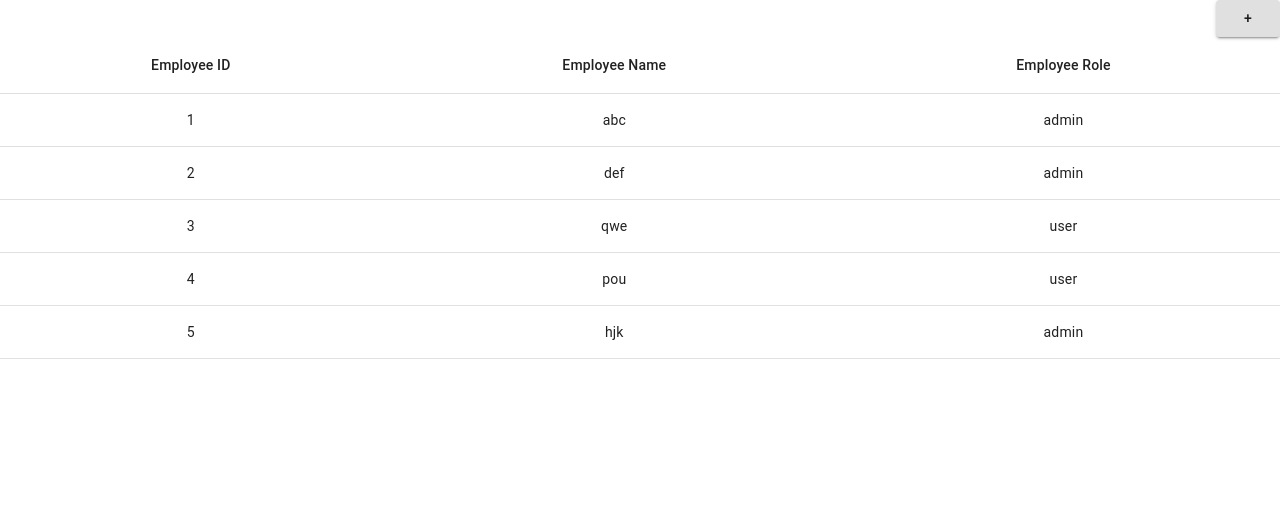
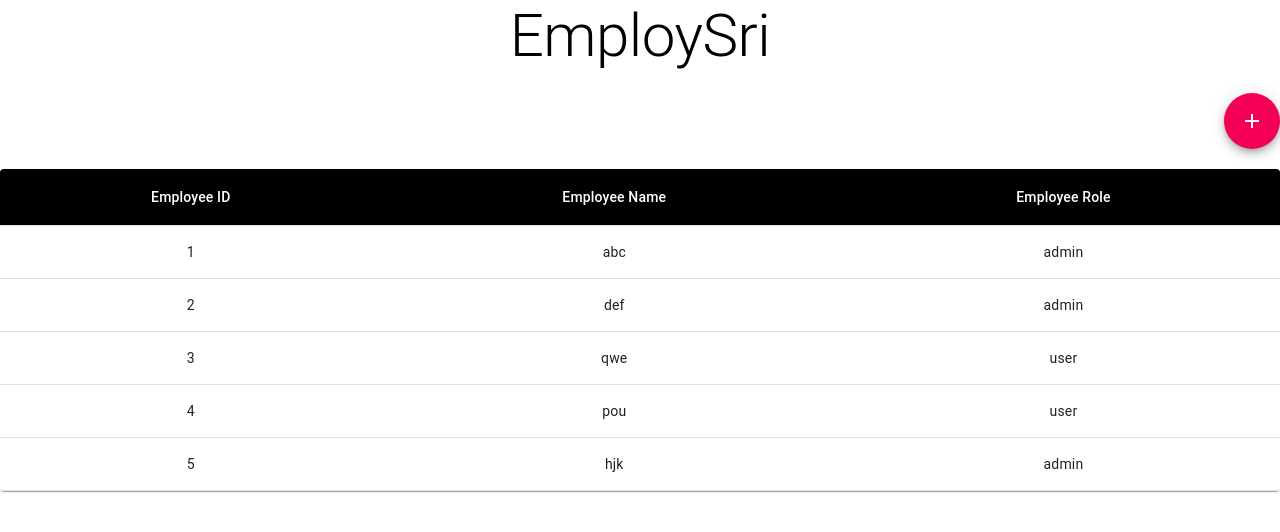
Before and after one commit to KingSri/login-react, a React (Create React App) app: page /home in a window 1280 px wide. Shown: the top 532 px of the page. Built offline with nearby package versions, Linux system fonts and the light colour scheme.

Commit message:
Prettified the visual output

```diff
--- a/src/components/home.js
+++ b/src/components/home.js
@@ -16,7 +16,32 @@ import DialogContent from '@material-ui/core/DialogContent';
 import DialogContentText from '@material-ui/core/DialogContentText';
 import DialogTitle from '@material-ui/core/DialogTitle';
 import Grid from '@material-ui/core/Grid'
+import {Fab, Typography} from '@material-ui/core'
+import AddIcon from '@material-ui/icons/Add';
 
+
+const useStyles = theme => ({
+  head: {
+    backgroundColor: theme.palette.common.black,
+    color: theme.palette.common.white,
+  },
+  body: {
+    fontSize: 14,
+  },
+  table: {
+    minWidth: 700,
+  },
+  root: {
+      '&:nth-of-type(odd)': {
+        backgroundColor: theme.palette.action.hover,
+      },
+    },
+    roots: {
+    width: '100%',
+    maxWidth: 500,
+  },
+
+})
 
 class Home extends Component {
   constructor(props){
@@ -61,16 +86,21 @@ class Home extends Component {
           [event.target.name]: event.target.value
       })
   }
+
   render(){
+    const { classes } = this.props;
       return(
           <>
            <div>
+             <Typography variant="h2" gutterBottom>EmploySri</Typography>
+
         <div>
           <Grid container alignItems="flex-start" justify="flex-end" direction="row">
-      <Button variant="contained" align="right" color="warning" onClick={this.handleClickOpen}>
-        +
-      </Button>
+      <Fab color="secondary" aria-label="add" onClick={this.handleClickOpen}>
+          <AddIcon />
+        </Fab>
       </Grid>
+      <br></br>
 
       <Dialog open={this.state.open} onClose={this.handleClose} onSubmit={this.handleSubmit} aria-labelledby="form-dialog-title">
         <DialogTitle id="form-dialog-title">Welcome</DialogTitle>
@@ -137,21 +167,21 @@ class Home extends Component {
       </Dialog>
     </div>
 
-    <TableContainer>
-                <Table aria-label="simple table">
-                    <TableHead>
-                      <TableRow>
-                        <TableCell align="center">Employee ID</TableCell>
-                        <TableCell align="center">Employee Name</TableCell>
-                        <TableCell align="center">Employee Role</TableCell>
+    <TableContainer component={Paper}>
+                <Table className={classes.table}>
+                    <TableHead >
+                      <TableRow className={classes.root}>
+                        <TableCell align="center" className={classes.head}>Employee ID</TableCell>
+                        <TableCell align="center" className={classes.head}>Employee Name</TableCell>
+                        <TableCell align="center" className={classes.head}>Employee Role</TableCell>
                       </TableRow>
                     </TableHead>
                     <TableBody>
                       {this.state.eData.map((row) => (
                         <TableRow key={row}>
-                           <TableCell align="center">{row.id}</TableCell>
-                           <TableCell align="center">{row.name}</TableCell>
-                          <TableCell align="center">{row.role}</TableCell>
+                           <TableCell align="center" className={classes.body}>{row.id}</TableCell>
+                           <TableCell align="center" className={classes.body}>{row.name}</TableCell>
+                          <TableCell align="center" className={classes.body}>{row.role}</TableCell>
                         </TableRow>
                         ))}
                       </TableBody>
@@ -177,4 +207,4 @@ class Home extends Component {
 
 }
 }
-export default Home;
+export default withStyles(useStyles)(Home);
```
